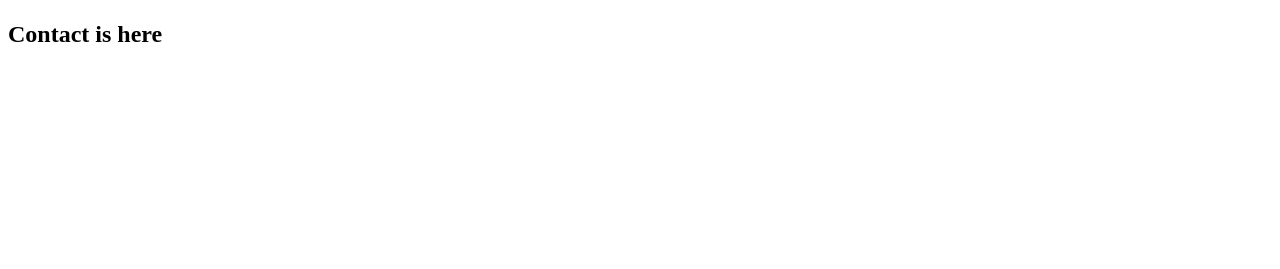
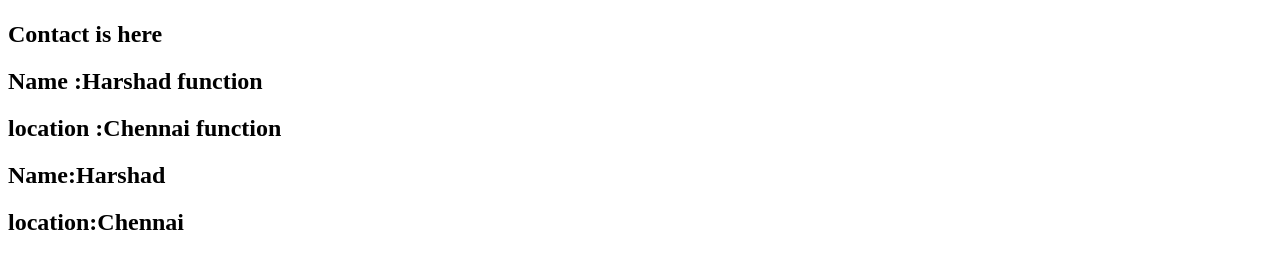
Before and after one commit to harshad-hussain/namaste-react, a React (Vite) app: page /contact in a window 1280 px wide. Shown: the part 223-492 px from the top of the page. Built offline with nearby package versions, Linux system fonts and the light colour scheme.

Commit message:
EP-08 - learned about the class based components and how props will be work in class based component

```diff
--- a/src/components/Contact.js
+++ b/src/components/Contact.js
@@ -1,8 +1,13 @@
+import UserClass from "./UserClass";
+import User  from "./User";
+
 const Contact = () =>{
     return(
         <div>
       <h1>Contact us page</h1>
        <h2>Contact is here </h2>
+       <User name= {"Harshad function"} location={"Chennai function"}/>
+       <UserClass name= {"Harshad"} location={"Chennai"}/>
       </div>
     )
 };
--- /dev/null
+++ b/src/components/User.js
@@ -0,0 +1,10 @@
+const User = (props) => {
+    return(
+        <div>
+      <h2>Name :{props.name}</h2>
+      <h2>location :{props.location}</h2>
+      </div>
+    );
+};
+
+export default User;
--- /dev/null
+++ b/src/components/UserClass.js
@@ -0,0 +1,19 @@
+import React from "react"
+
+class UserClass extends React.Component{
+
+    constructor(props){
+        super(props);
+    }
+
+    render(){
+        const{name,location} = this.props;
+        return(
+            <div>
+                <h2>Name:{name}</h2>
+                <h2>location:{location}</h2>
+            </div>
+        )
+    }
+}
+export default UserClass;
```
